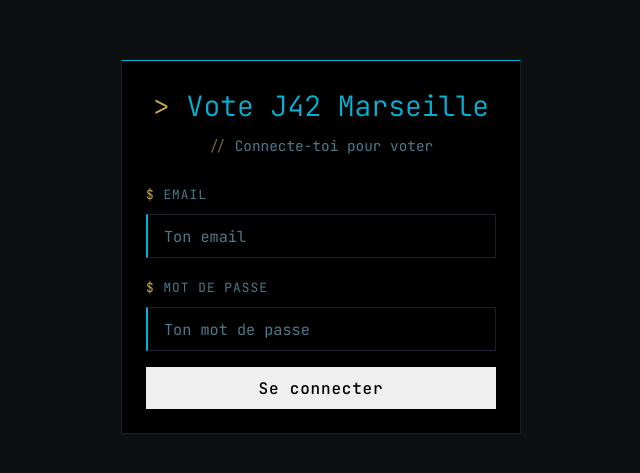
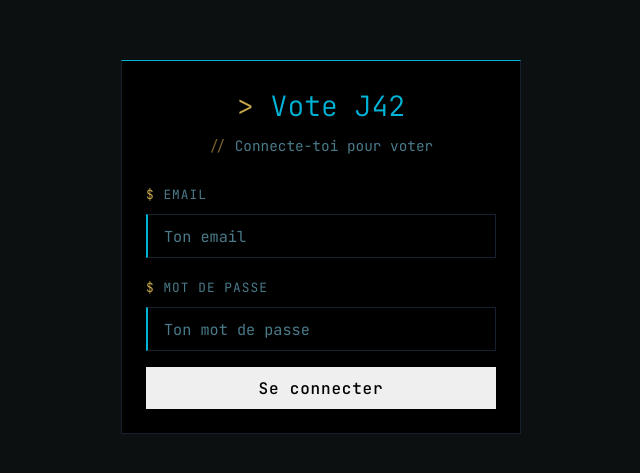
Before and after one commit to hdavid-13/voting-app, a Next.js app: page / in a window 1280 px wide. Shown: the part 145-618 px from the top of the page, without its empty margins (319-959 px from the left). Built offline with nearby package versions, Linux system fonts and the light colour scheme; no server answers.

Commit message:
Update page.tsx

```diff
--- a/app/page.tsx
+++ b/app/page.tsx
@@ -25,7 +25,7 @@ export default function LoginPage() {
     <div style={{ minHeight: '100vh', display: 'flex', alignItems: 'center', justifyContent: 'center' }}>
       <div className="card" style={{ width: '100%', maxWidth: '400px' }}>
 
-        <h1 className="title text-center">Vote J42 Marseille</h1>
+        <h1 className="title text-center">Vote J42</h1>
         <p className="subtitle text-center">Connecte-toi pour voter</p>
 
         <form onSubmit={handleLogin}>
```
